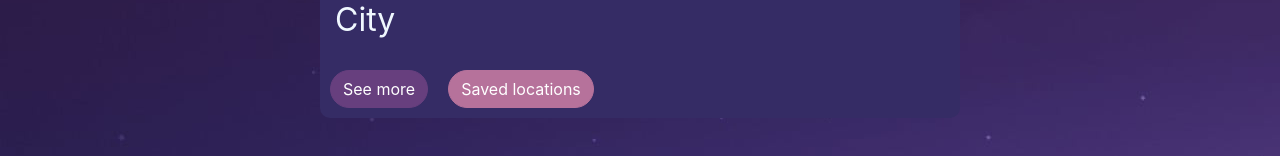
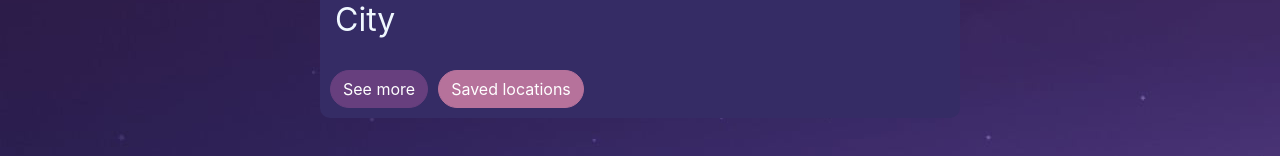
Before and after one commit to Viserya11/weather-app-react, a React (Create React App) app: page / in a window 1280 px wide. Shown: the part 125-281 px from the top of the page. Built offline with nearby package versions, Linux system fonts and the light colour scheme.

Commit message:
Update App.css

```diff
--- a/src/App.css
+++ b/src/App.css
@@ -22,7 +22,9 @@ input {
   background-color: #b6729b;
   border: 1px solid #b6729b;
   border-radius: 25px;
-  margin: 10px;
+  margin-top: 10px;
+  margin-bottom: 10px;
+
 
 }
 
```
